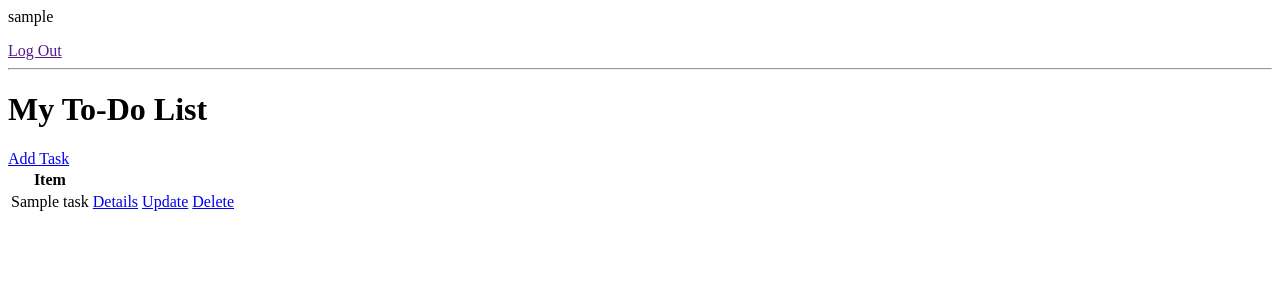
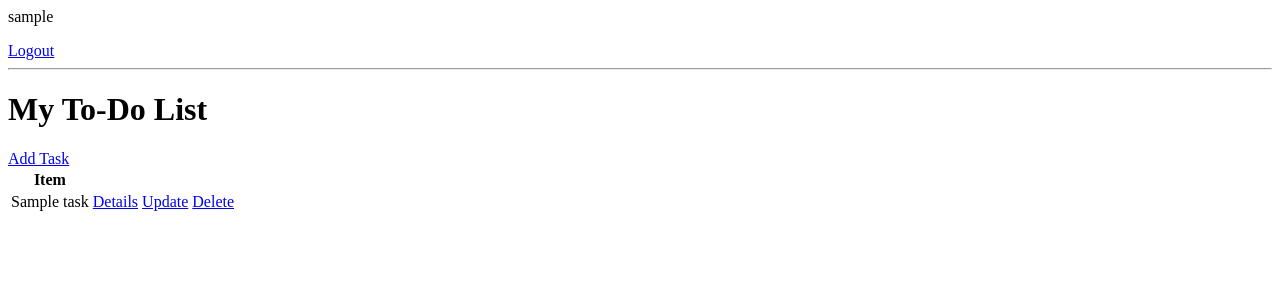
Before and after one commit to freboy1/To-do-Login-Registration, a Django app: page / in a window 1280 px wide. Shown: the top 300 px of the page. Run offline with Django 4.2, Linux system fonts and the light colour scheme; a user stored in the database is signed in; tables that the repository leaves empty hold one stand-in row (values such as "Sample post").

Commit message:
Add link to logout

```diff
--- a/base/templates/base/task_list.html
+++ b/base/templates/base/task_list.html
@@ -1,7 +1,7 @@
 
 {% if request.user.is_authenticated %}
     <p>{{ request.user }}</p>
-    <a href="">Log Out</a>
+    <a href="logout">Logout</a>
 {% else %}
     <a href="login">Login</a>
 {% endif %}
```
